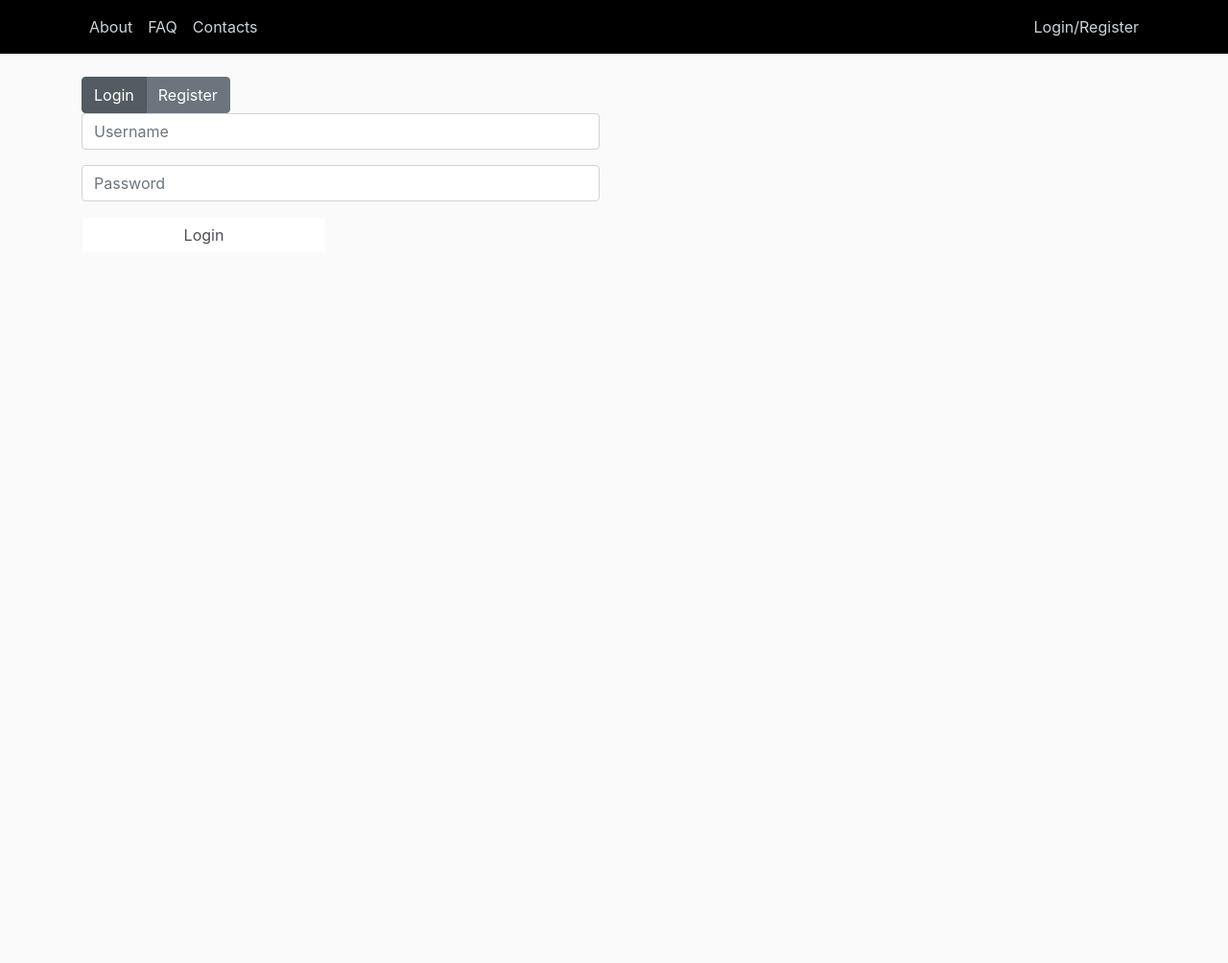
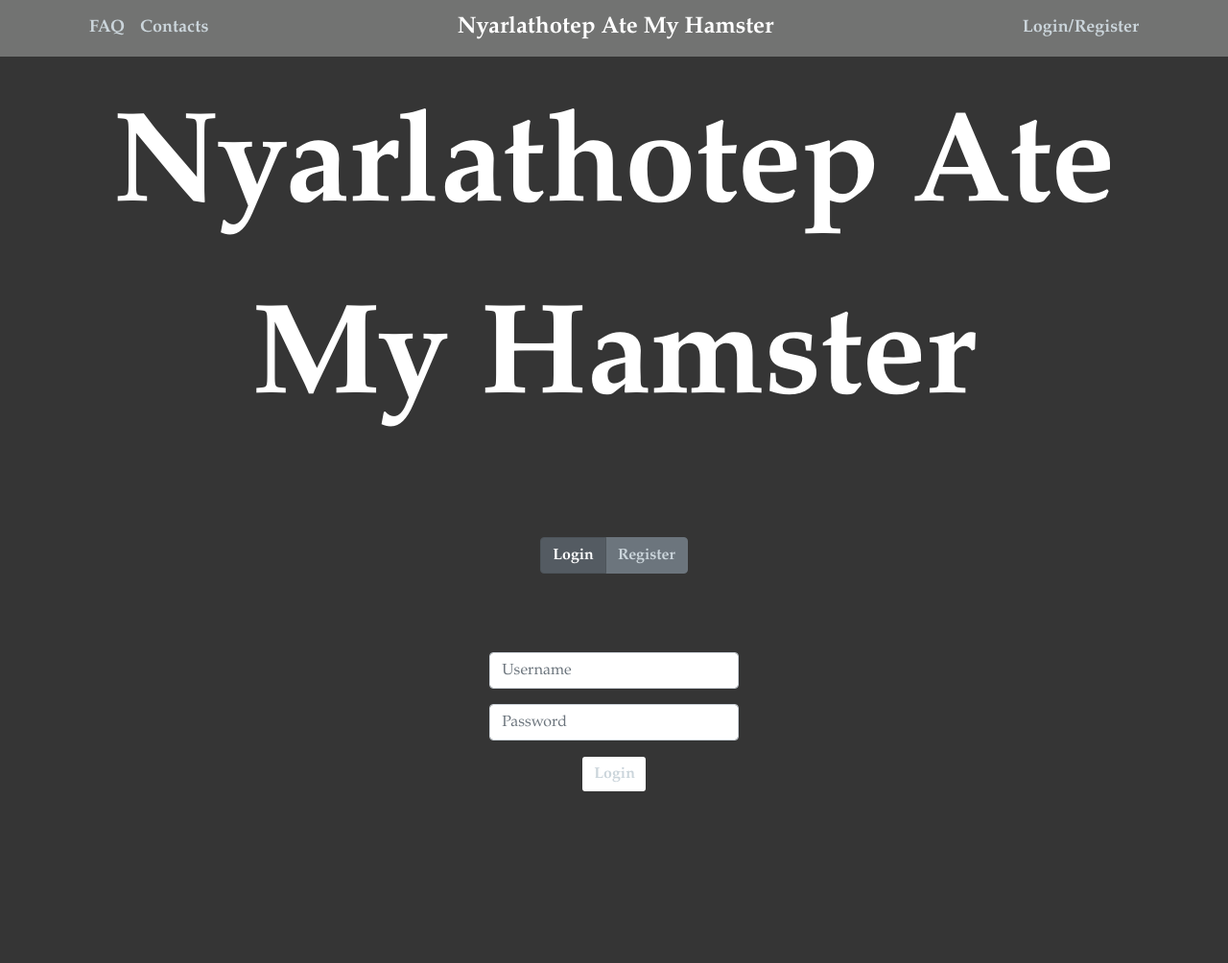
Before and after one commit to Jarec22/NAHM, a Django app: page / in a window 1280 px wide. Shown: the whole page at 96% size. Before the commit the page ends 255 px from the top, so only its background shows below. Run offline with Django 3.2, Linux system fonts and the light colour scheme; some libraries are stand-ins or nearby versions.

Commit message:
Added delete functionality, removed about page, updated css, bug fixes

```diff
--- a/hamster/urls.py
+++ b/hamster/urls.py
@@ -5,7 +5,6 @@ app_name = 'hamster'
 
 urlpatterns = [
 	path('', views.start, name='start'),
-	path('about/', views.about, name='about'),
 	path('logout/', views.user_logout, name='logout'),
 	path('my_account/', views.my_account, name='my_account'),
 	path('index/', views.index, name='index'),
@@ -14,4 +13,5 @@ urlpatterns = [
 	path('index/story/', views.story, name='story'),
 	path('index/story/choice/', views.choice, name='choice'),
 	path('my_account/reset/', views.reset, name='reset'),
+        path('my_account/delete/', views.delete, name='delete'),
 ]
--- a/hamster/views.py
+++ b/hamster/views.py
@@ -75,9 +75,7 @@ def story(request):
 	return render(request, 'hamster/story.html', context=context_dict)
 
 
-def about(request):
-	context_dict={}
-	return render(request, 'hamster/about.html', context=context_dict)
+
 
 #this view orders the story objects by day attribute, the first story in an arc will have day set to 0
 #for different arc the character at the beginning of the storyname could be checked and compared
@@ -107,7 +105,9 @@ def contacts(request):
 def start(request):
 
 	registered = False
-
+	#Start page redirects to index if logged in
+	if request.user.is_authenticated:
+              return redirect(reverse('hamster:index'))
 	if request.method == 'POST':
 		# Check if the request came from the register button
 		# if so handle it using the register logic and return
@@ -141,7 +141,8 @@ def start(request):
 				#add code to move them to the story selection or my account
 			else:
 				print(f"Invalid login details: {username}, {password}")
-				return HttpResponse("Invalid login details supplied")
+				return redirect(reverse('hamster:start'))
+
 	else:
 	# this part handles the case of not getting a POST request, i.e. the
 	# page was just loaded, thus prepare the forms to be displayed.
@@ -184,3 +185,10 @@ def get_story_vals(title):
 	values['minutes'] = title[4:6]
 	values['health'] = title[6:8]
 	return values
+
+def delete(request):
+	context = {}
+	current_user = request.user.userprofile
+	current_user.user.delete()
+	current_user.delete()
+	return redirect(reverse("hamster:start"))
--- a/static/css/main.css
+++ b/static/css/main.css
@@ -1,11 +1,12 @@
 body {
-  background: #fafafa;
+  background: #353535;
   color: #333333;
   margin-top: 5rem;
 }
 
-h1, h2, h3, h4, h5, h6 {
-  color: #444444;
+p, h1, h2, h3, h4, h5, h6 {
+  color: #ffffff;
+  font-family: "Garamond", serif;
 }
 
 ul {
@@ -13,25 +14,34 @@ ul {
 }
 
 .bg-steel {
-  background-color: #000000;
+  background-color: #727372;
 }
 
 .site-header .navbar-nav .nav-link {
   color: #cbd5db;
+  font-family: "Garamond", serif;
+  font-weight: bold;
+  font-size: large;
 }
 
 .site-header .navbar-nav .nav-link:hover {
   color: #ffffff;
 }
 
-
-
+.card {
+  background-color: #727372;
+  margin: auto;
+  width: 75%;
+  margin-bottom: 15px;
+}
 .content-section {
-  background: #ffffff;
+  background: #727372;
   padding: 10px 20px;
-  border: 1px solid #dddddd;
+  border: 1px solid #727372;
   border-radius: 3px;
   margin-bottom: 20px;
+  margin: auto;
+  width: 75%;
 }
 
 
@@ -45,3 +55,85 @@ ul {
 .account-heading {
   font-size: 3rem;
 }
+.btn {
+  color: #cbd5db;
+  font-family: "Garamond", serif;
+  font-weight: bold;
+}
+.btn-link:hover, a, a:hover {
+  color: #ffffff;
+}
+
+.row {
+  margin: auto;
+  width: 75%;
+}
+
+.title {
+  margin: auto;
+  width: 75%;
+  text-align: center;
+  margin-bottom: 20px;
+}
+
+.card-body {
+  color:#ffffff;
+  font-family: "Garamond", serif;
+  font-size: large;
+}
+.card-header {
+  color:#ffffff;
+  font-family: "Garamond", serif;
+  font-weight: bold;
+}
+
+.card text-white bg-dark mb-3 {
+  max-width: inherit;
+}
+.row {
+  margin: auto;
+  width: 75%;
+}
+
+#logincentre {
+  margin: auto;
+  width: 75%;
+}
+
+#main-title {
+  margin: auto;!important
+  width: 75%;
+  color: #ffffff;
+  text-align: center;
+  font-family: "Garamond", serif;
+  font-weight: bold;
+  font-size: 100pt;
+}
+
+legend {
+  font-family: "Garamond", serif; !important
+  font-weight: bold;
+}
+
+.headertitle {
+  margin: auto;
+  width: 75%;
+  text-align: center;
+  font-weight: bold;
+}
+
+#textbox {
+  width: 500px;
+}
+
+#rightnav {
+  margin-left: auto!important;
+}
+
+.col-sm-6 {
+  margin: auto;
+}
+
+#submit {
+  vertical-align: top;
+}
--- a/templates/hamster/base.html
+++ b/templates/hamster/base.html
@@ -5,27 +5,30 @@
 		<head lang="en">
 			<meta charset="UTF-8" />
 			<meta name="viewport" content="width=device-width, initial-scale=1, shrink-to-fit=no">
-			 <link rel="stylesheet" href="https://maxcdn.bootstrapcdn.com/bootstrap/4.0.0/css/bootstrap.min.css" integrity="sha384-Gn5384xqQ1aoWXA+058RXPxPg6fy4IWvTNh0E263XmFcJlSAwiGgFAW/dAiS6JXm" crossorigin="anonymous">
-			 <script src="https://ajax.googleapis.com/ajax/libs/jquery/3.4.1/jquery.min.js"></script>
+			<link rel="stylesheet" href="https://maxcdn.bootstrapcdn.com/bootstrap/4.0.0/css/bootstrap.min.css" integrity="sha384-Gn5384xqQ1aoWXA+058RXPxPg6fy4IWvTNh0E263XmFcJlSAwiGgFAW/dAiS6JXm" crossorigin="anonymous">
+			<script src="https://ajax.googleapis.com/ajax/libs/jquery/3.4.1/jquery.min.js"></script>
 			<script src="https://cdn.jsdelivr.net/npm/popper.js@1.16.0/dist/umd/popper.min.js" integrity="sha384-Q6E9RHvbIyZFJoft+2mJbHaEWldlvI9IOYy5n3zV9zzTtmI3UksdQRVvoxMfooAo" crossorigin="anonymous"></script>
 			<script src="https://stackpath.bootstrapcdn.com/bootstrap/4.4.1/js/bootstrap.min.js" integrity="sha384-wfSDF2E50Y2D1uUdj0O3uMBJnjuUD4Ih7YwaYd1iqfktj0Uod8GCExl3Og8ifwB6" crossorigin="anonymous"></script>
 			<link rel="stylesheet" type="text/css" href="{% static 'css/main.css' %}">
+			<title>Nyarlathotep Ate My Hamster</title>
 		</head>
 		<body>
 		<header class="site-header">
 		<nav class="navbar navbar-expand-md navbar-dark bg-steel fixed-top">
 			<div class="container">
 			<div class="collapse navbar-collapse" id="navbarToggle">
-				<div class="navbar-nav mr-auto">
+				<div class="navbar-nav mr-auto" id="leftnav">
 				{% if user.is_authenticated %}
 					<a class="nav-item nav-link" href="{% url 'hamster:index' %}">Home</a>
 				{% endif %}
-				<a class="nav-item nav-link" href="{% url 'hamster:about' %}">About</a>
 				<a class="nav-item nav-link" href="{% url 'hamster:faq' %}">FAQ</a>
 				<a class="nav-item nav-link" href="{% url 'hamster:contacts' %}">Contacts</a>
 				</div>
+				<div class="navbar-nav" id="textbox">
+					<h4 class="headertitle">Nyarlathotep Ate My Hamster</h4>
+				</div>
 				<!-- Navbar Right Side -->
-				<div class="navbar-nav">
+				<div class="navbar-nav" id="rightnav">
 				{% if user.is_authenticated %}
 					<a class="nav-item nav-link" href="{% url 'hamster:my_account' %}">My Account</a>
 					<a class="nav-item nav-link" href="{% url 'hamster:logout' %}">Logout</a>
--- a/templates/hamster/contacts.html
+++ b/templates/hamster/contacts.html
@@ -7,8 +7,9 @@
 
 
 {% block body_block %}
-
-<h1>Contacts</h1>
+<div class="title">
+  <h1>Contacts</h1>
+</div>
 
 <div class="row">
   <div class="col-4">
--- a/templates/hamster/faq.html
+++ b/templates/hamster/faq.html
@@ -7,6 +7,10 @@
 
 
 {% block body_block %}
+
+<div class="title">
+  <h1>FAQ</h1>
+</div>
 
 <div class="bs-example">
     <div class="accordion" id="accordionExample" >
--- a/templates/hamster/my_account.html
+++ b/templates/hamster/my_account.html
@@ -22,8 +22,11 @@
 					<button class="btn btn-dark" type="submit">Update</button>
 				</div>
 			</form>
-			<div>
+			<div class="form-group">
 				<a href="{% url 'hamster:reset' %}" class="btn btn-dark" role="button" aria-pressed="true">Reset</a>
+			</div>
+			<div class="form-group">
+				<a href="{% url 'hamster:delete' %}" class="btn btn-dark" role="button" aria-pressed="true">Delete</a>
 			</div>
 		</div>
 {% endblock %}
--- a/templates/hamster/start.html
+++ b/templates/hamster/start.html
@@ -6,11 +6,20 @@
 {% endblock %}
 
 
+
 {% block body_block %}
+
+{% if loginfailed %}
+    <script>alert("Invalid Login");</script>
+{% endif %}
+
+<div id="main-title">
+	Nyarlathotep Ate My Hamster
+</title>
 
 <div class="container">
         <div class="row">
-			<div class="col-md-6 col-md-offset-3">
+			<div class="col-md-6 col-md-offset-3" id="logincentre">
 				<div class="panel panel-login">
 					<div class="panel-heading">
 					<!--"links" to change the displayed form, register or login  -->
--- a/templates/hamster/story.html
+++ b/templates/hamster/story.html
@@ -8,14 +8,14 @@
 
 {% block body_block %}
 
-	<div class="card text-white bg-dark mb-3" style="max-width: 45rem;">
+	<div class="card text-white bg-dark mb-3">
 	<div class="card-header">{{ story.title }}</div>
 	<div class="card-body">
 		<p class="card-text">{{ story.description }}</p>
 	</div>
 	</div>
 
-	<div class="card text-white bg-dark mb-3" style="max-width: 45rem;">
+	<div class="card text-white bg-dark mb-3">
 	<div class="card-header">Your attributes</div>
 	<div class="card-body">
 		<p class="card-text">The day is: {{ day }}</p>
```
Also changed, not shown: Population/Popscript.py (added, +37 -0 lines), hamster/migrations/0004_auto_20200330_0325.py (added), hamster/migrations/0005_auto_20200401_1630.py (added), media/QmHmuRrY_400x400.jpg (deleted).
